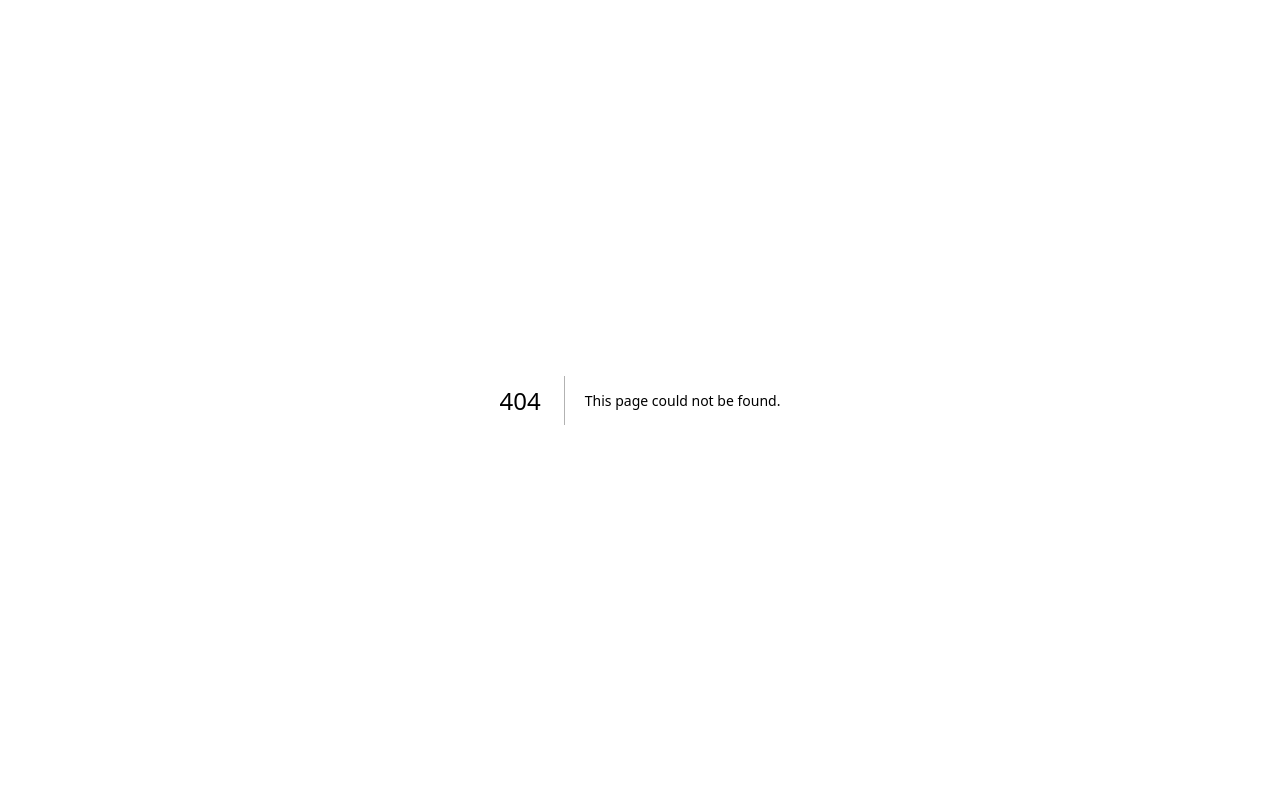
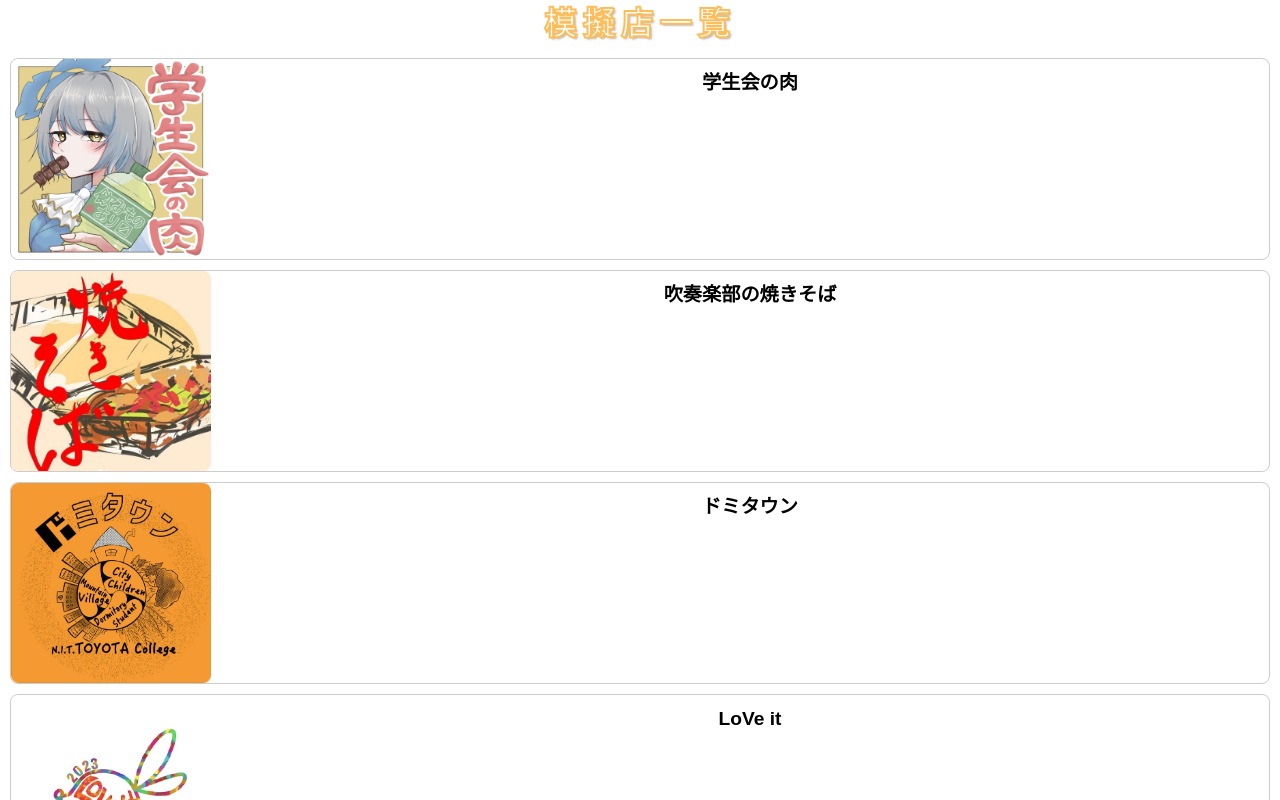
Before and after one commit to Hydreigonon/kouyousai.com, a Next.js app in the folder kouyousai/: page /booth in a window 1280 px wide. Before the commit this address had no page. Shown: the top 800 px of the page. Built offline with nearby package versions, Linux system fonts and the light colour scheme.

Commit message:
[add] 模擬店ページを追加

```diff
--- /dev/null
+++ b/kouyousai/src/app/booth/page.tsx
@@ -0,0 +1,37 @@
+import { ModalItem } from "@/components/ModalItem";
+import foodTruckList from "./boothList.json";
+import * as React from 'react';
+
+export type event = {
+  title: string,
+  image: string,
+  time: string,
+  description: string,
+};
+
+export default function Home() {
+
+  const list: event[] = foodTruckList.booths;
+
+  return (
+    <>
+      <div>
+        <h1 className="pageTitle">
+          模擬店一覧
+        </h1>
+      </div>
+      {list.map(event => (
+        <>
+        <div key={event.title}>
+          <ModalItem
+            title={event.title}
+            imagePath={"/booth_images/" + event.image}
+            time={event.time}
+            description={event.description}
+            />
+        </div>
+        </>
+      ))}
+    </>
+  );
+}
```
